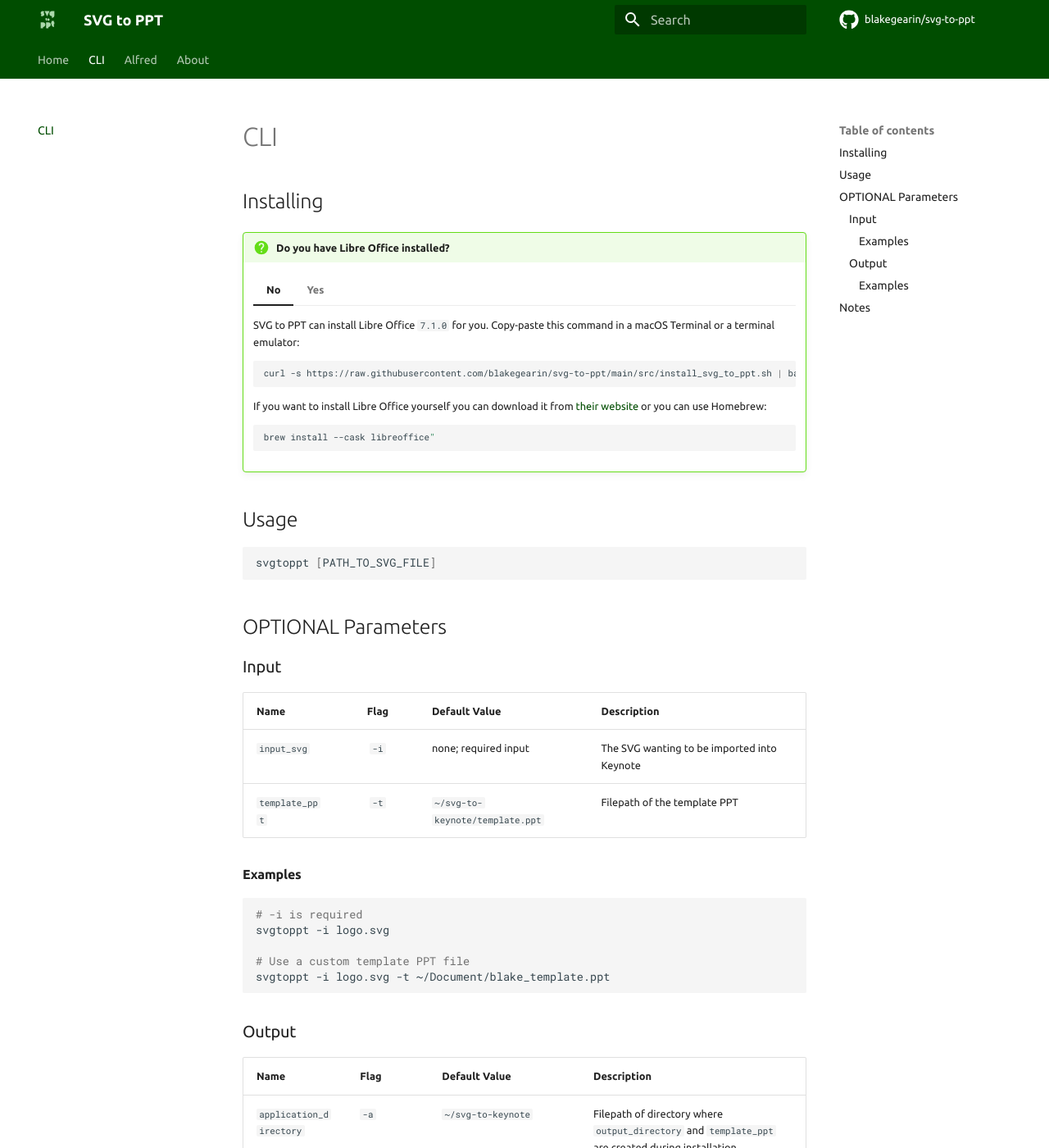
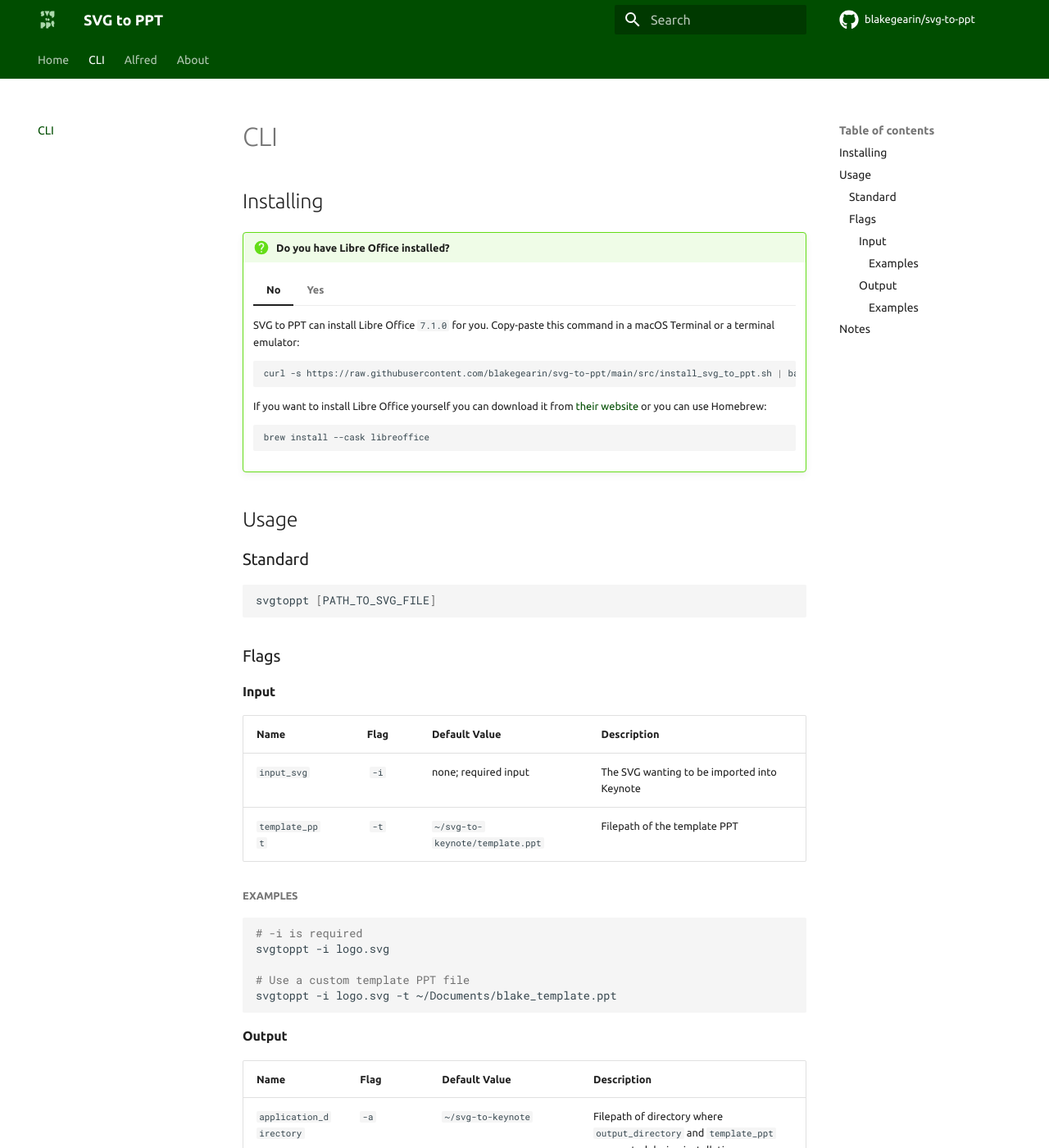
Before and after one commit to SVGtoPPT/svgtoppt-website, an MkDocs documentation site: the page built from docs/cli.md, in a window 1280 px wide and 1400 px high. Shown: the whole window at 82% size. Built offline with MkDocs 1.6.1 and Material for MkDocs 9.7.7, drawn with Linux system fonts in a browser that asks for light colours; comment, search, counter and statistics services are not loaded.

Commit message:
Minor revisions

````diff
--- a/docs/cli.md
+++ b/docs/cli.md
@@ -14,7 +14,7 @@
         If you want to install Libre Office yourself you can download it from [their website](https://www.libreoffice.org/download/download) or you can use Homebrew:
 
         ``` bash
-        brew install --cask libreoffice"
+        brew install --cask libreoffice
         ```
 
     === "Yes"
@@ -27,30 +27,32 @@
 
 ## Usage
 
+### Standard
+
 ``` bash
 svgtoppt [PATH_TO_SVG_FILE]
 ```
 
-## OPTIONAL Parameters
+### Flags
 
-### Input
+#### Input
 
 | Name | Flag | Default Value | Description |
 |--|:---:|--|--|
 | `input_svg` | `-i` | none; required input | The SVG wanting to be imported into Keynote |
 | `template_ppt` | `-t` | `~/svg-to-keynote/template.ppt` | Filepath of the template PPT |
 
-#### Examples
+##### Examples
 
-```bash
+``` bash
 # -i is required
 svgtoppt -i logo.svg
 
 # Use a custom template PPT file
-svgtoppt -i logo.svg -t ~/Document/blake_template.ppt
+svgtoppt -i logo.svg -t ~/Documents/blake_template.ppt
 ```
 
-### Output
+#### Output
 
 | Name | Flag | Default Value | Description |
 |--|--|--|--|
@@ -60,9 +62,9 @@
 | `force_ppt` | `-f` | `false` | `false` : creates a new, unique PPT file each time a command is run<br><br>`true` : makes it [idempotent](https://mortoray.com/2014/09/05/what-is-an-idempotent-function/); has the potential to overwrite an existing PPT file |
 | `where_to_open` | `-w` | `keynote` | Where the PPT file is opened in after it's created<br><br>**Options**<br>Don't open: `none`<br> Apple Keynote: `keynote`<br>Microsoft PowerPoint: `power`<br>Libre Office:`libre`<br>Apache OpenOffice: `oo` |
 
-#### Examples
+##### Examples
 
-```bash
+``` bash
 # -i is required
 svgtoppt -i logo.svg
 
````
